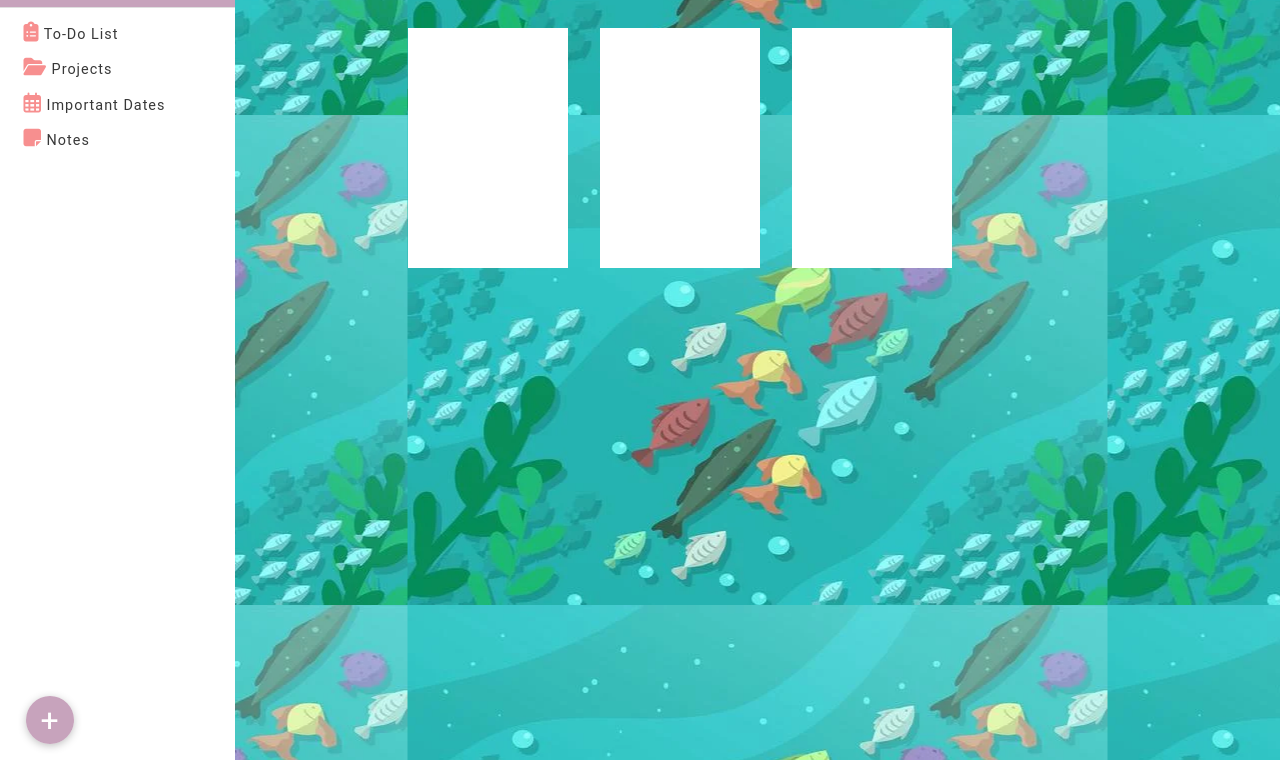
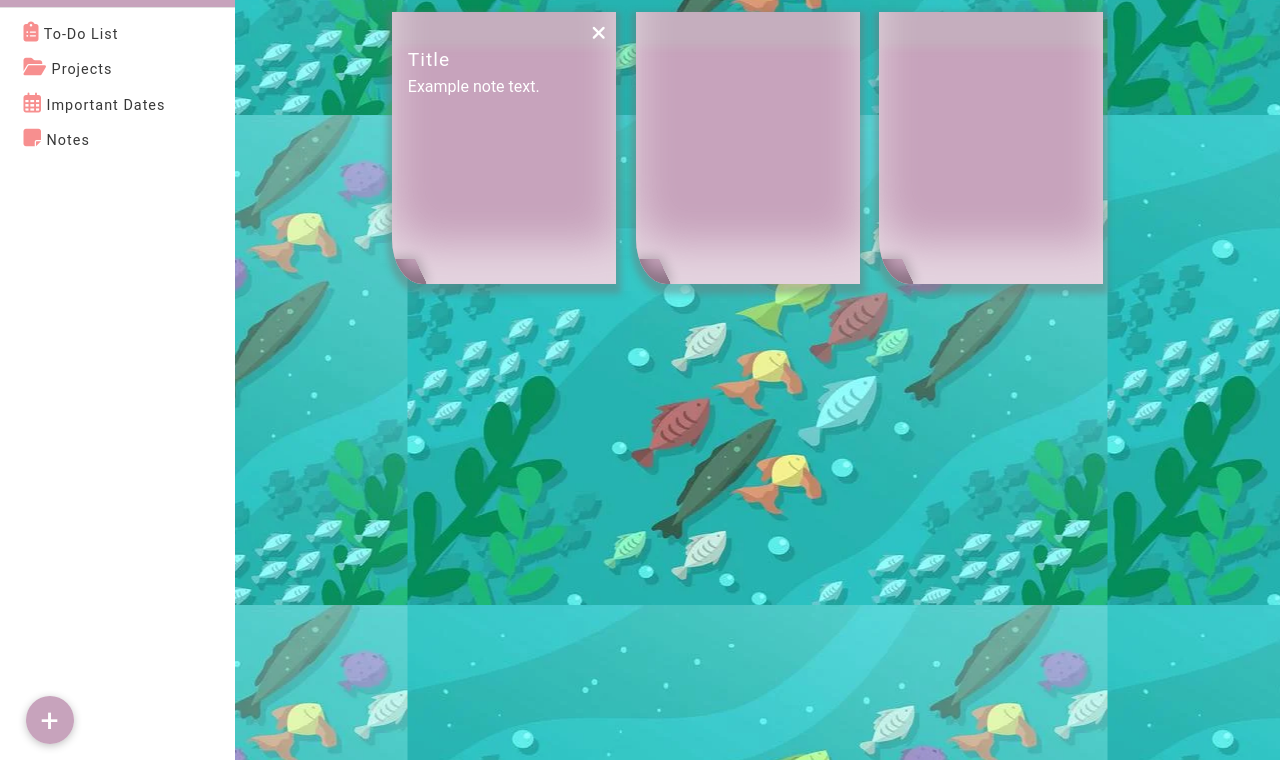
Before and after one commit to ccairns33/todo-list, a website built with webpack: page dist/index.html in a window 1280 px wide. Shown: the part 40-800 px from the top of the page. Built offline with nearby package versions, Linux system fonts and the light colour scheme.

Commit message:
post it style

```diff
--- a/dist/index.html
+++ b/dist/index.html
@@ -92,9 +92,14 @@
           </div>
         </div>
 
-        <div class="notes-container d-flex">
-          <div class= "note-item ">
+        <div class="notes-container grid">
+          <div class= "note-item d-flex">
+            <div class="note-item_close">
+              <i class="fas fa-times"></i>
+            </div>
+            <div class="note-item_title"> Title</div>
 
+            <div class="note-item_content">Example note text. </div>
           </div>
           <div class= "note-item ">
 
@@ -102,6 +107,7 @@
           <div class= "note-item ">
 
           </div>
+
 
         </div>
       </div>
--- a/dist/style.css
+++ b/dist/style.css
@@ -497,12 +497,59 @@ h3>i {
 .notes-container{
     height:100%;
     padding:0 15% 0 15%;
+    grid-template-columns: repeat(3,1fr);
 
 }
-
 .note-item{
     height: 15rem;
-    width:10rem;
-    background-color:white;
-    margin: 1rem;
+width: 12rem;
+background-color: #c7a3bc;
+margin: 1rem, auto;
+flex-direction: column;
+color: white;
+position: relative;
+transition: all .3s;
+overflow: hidden;
+padding: 1rem;
+border-radius: 0 0 0 30px/45px;
+box-shadow: inset 0 -40px 40px rgba(254, 254, 254, 0.54), inset 0 35px 8px rgba(192, 192, 192, 0.39), 0 5px 6px 5px rgba(115, 115, 115, 0.42);
+line-height: 1.7em;
+font-size: 1rem;
 }
+.note-item:before {
+    content:"";
+ display:block;
+ position:absolute;
+ width:1.8rem;
+ height:1.6rem;
+ background:#c7a3bc;
+ box-shadow: 3px -2px 10px rgba(0,0,0,0.2), inset 15px -15px 15px rgba(0,0,0,0.3);
+ left:0;
+ bottom:0;
+ z-index:2;
+ transform:skewX(25deg);
+}
+
+
+.note-item_close{
+    cursor: pointer;
+    position: absolute;
+    font-weight: 600;
+    right: 10px;
+    top: 8px;
+    color: white;
+    font-size: 1.2rem;
+    transition: all .3s;
+}
+.note-item_close:hover{
+    color:rgb(223, 126, 126);
+}
+
+.note-item_title{
+    margin-top:1.1rem;
+    font-size:1.2rem;
+    letter-spacing: 1px;
+}
+
+.note-item:hover{
+}
```
